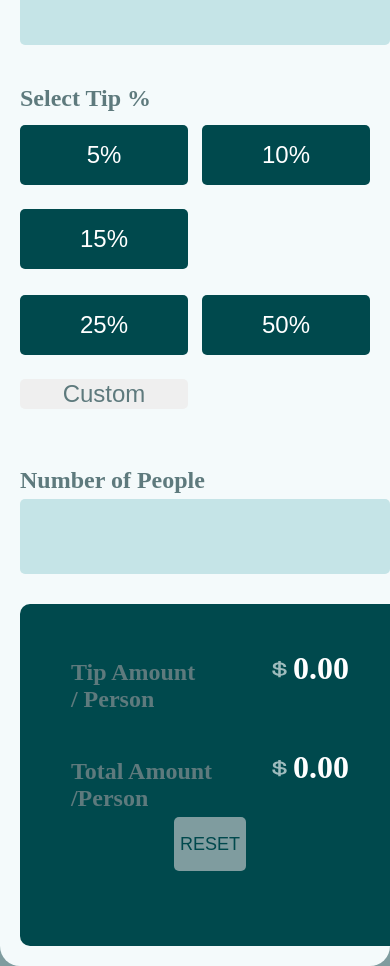
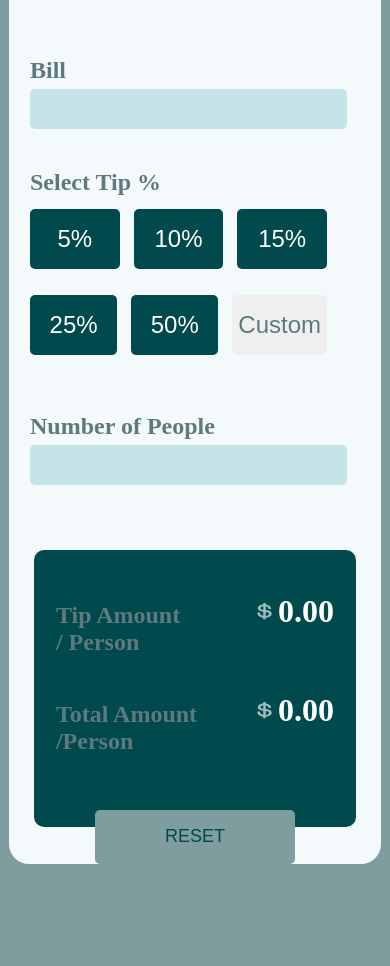
Before and after one commit to zealdajunior/Tip-Calculator-app, a plain HTML site: page index.html in a window 390 px wide. After the commit the page ends 864 px from the top, so only its background shows below. Drawn offline with Linux system fonts and the light colour scheme.

Commit message:
added more reponsiveness

```diff
--- a/index.html
+++ b/index.html
@@ -168,14 +168,16 @@
     }
     @media screen and (max-width: 768px) {
     main {
+        align-items: center;
+        overflow-y: auto;
         flex-direction: column;
-        height: auto;
-        width: 95%;
+        height: 100vh;
+        width: 85%;
         padding: 20px;
     }
 
     .left-section, .right-section {
-        width: 100%;
+        width: 90%;
         margin-left: 0;
     }
 
@@ -193,25 +195,18 @@
     }
 
     .Reset {
-        height: auto;
+        height:auto;
     }
 
     #reset {
-        width: 100%;
+        width: 200px;
         height: 3em;
         font-size: 18px;
     }
-
-    .sub-percentages {
-        flex-wrap: wrap;
-        justify-content: space-between;
-    }
-
     #btn, #special-btn {
         width: 48%;
         margin-bottom: 10px;
     }
-
     h1 {
         font-size: 32px;
     }
@@ -219,14 +214,20 @@
     h5 {
         font-size: 24px;
     }
-
+    #amount,#amount1{
+        height: 20px;
+    }
     #dollar {
         width: 16px;
         height: 18px;
     }
 
     .right-section {
-        padding: 15px;
+        display: flex;
+        flex-direction: column;
+        gap: 50px;
+        height:30%;
+        padding: 12px;
     }
 
     #style1,
```
